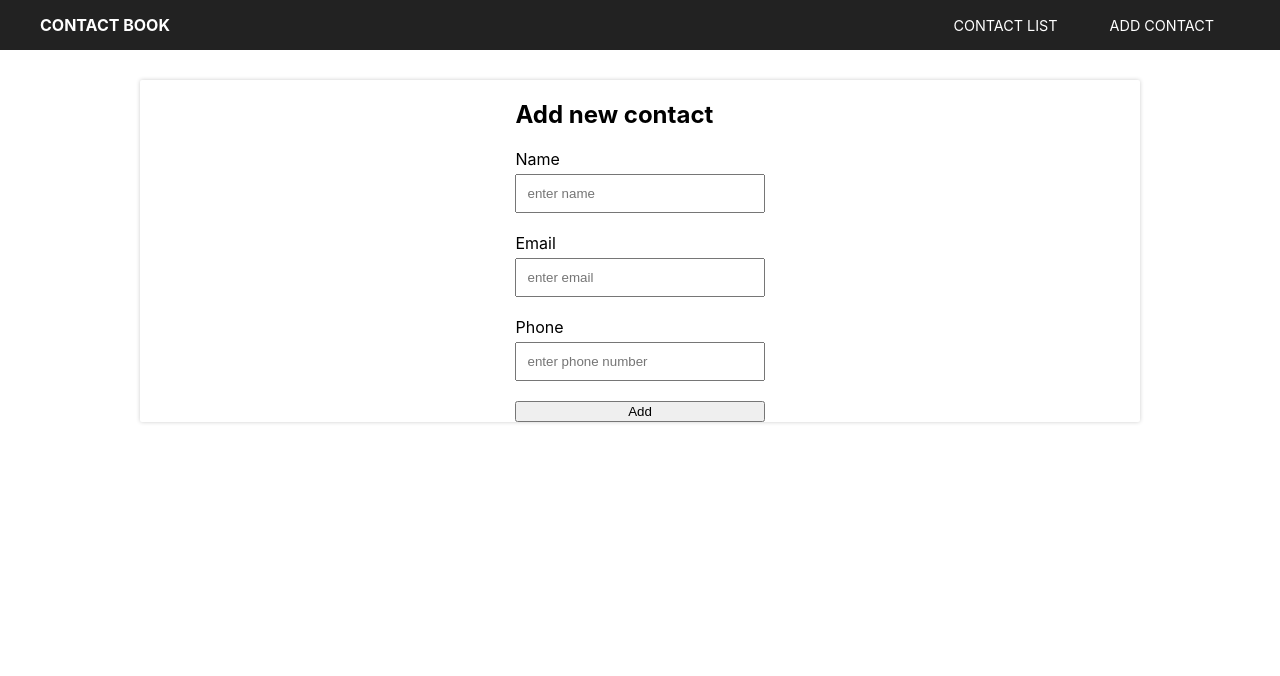
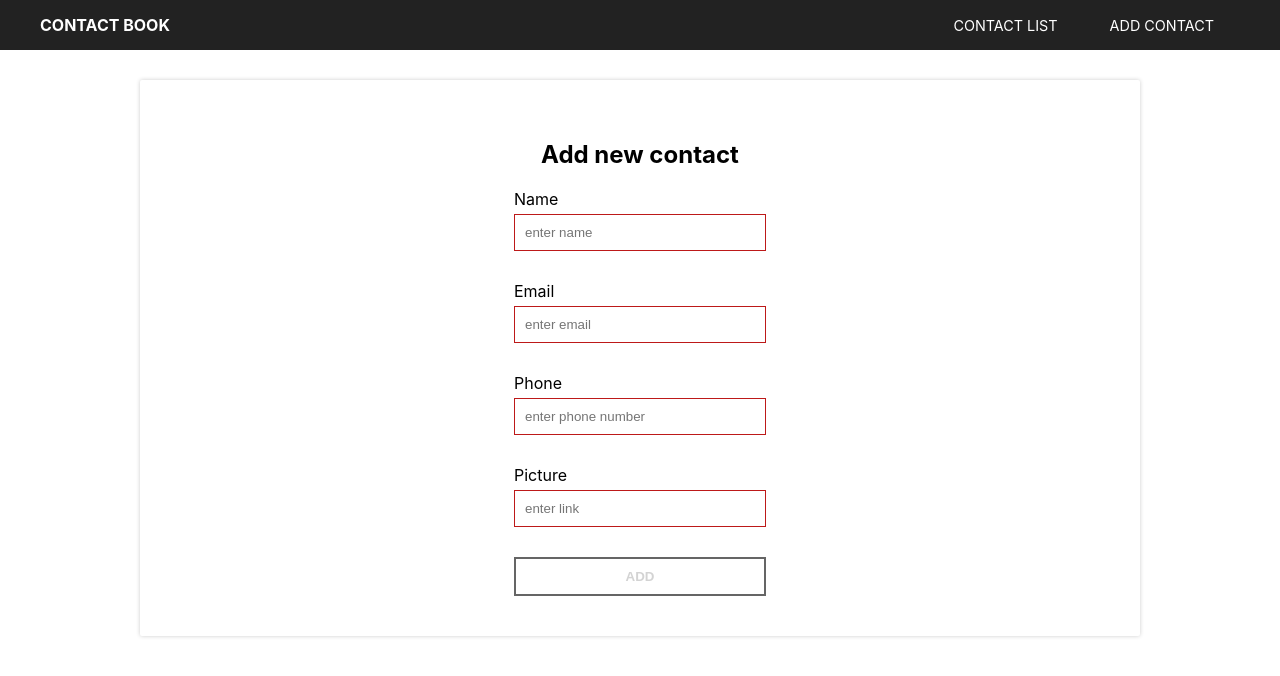
Before and after one commit to Nurjigit-Melis-uulu/contact-book, a React (Create React App) app: page /ContactAdd in a window 1280 px wide. Shown: the top 676 px of the page. Built offline with nearby package versions, Linux system fonts and the light colour scheme.

Commit message:
add check for input

```diff
--- a/src/components/Controls/Form/Form.js
+++ /dev/null
@@ -1,25 +0,0 @@
-import React from "react";
-import classes from "./Form.module.css";
-
-function Form(props) {
-  return (
-    <div className={classes.Form}>
-      <h2>Add new contact</h2>
-      <label for="name">
-        Name
-        <input type="text" placeholder="enter name" name="name" />
-      </label>
-      <label for="email">
-        Email
-        <input type="text" placeholder="enter email" name="email" />
-      </label>
-      <label for="phone">
-        Phone
-        <input type="text" placeholder="enter phone number" name="phone" />
-      </label>
-      <button>Add</button>
-    </div>
-  );
-}
-
-export default Form;
--- a/src/components/Controls/Form/Form.module.css
+++ /dev/null
@@ -1,15 +0,0 @@
-.Form {
-  display: flex;
-  flex-flow: column;
-}
-
-.Form label {
-  width: 100%;
-}
-
-.Form input {
-  width: 100%;
-  padding: 10px;
-  margin: 5px 0 20px;
-  box-sizing: border-box;
-}
--- a/src/containers/ContactAdd/ContactAdd.js
+++ b/src/containers/ContactAdd/ContactAdd.js
@@ -1,13 +1,104 @@
 import React, { Component } from "react";
 import classes from "./ContactAdd.module.css";
-import Form from "../../components/Controls/Form/Form";
 
 class ContactAdd extends Component {
-  state = {};
+  state = {
+    nameCorrect: false,
+    emailCorrect: false,
+    phoneCorrect: false,
+    pictureCorrect: false
+  };
+
+  nameCorrect = event => {
+    if (event.target.value > 0) {
+      this.setState({ nameCorrect: true });
+    } else {
+      this.setState({ nameCorrect: false });
+    }
+  };
+
+  emailCorrect = event => {
+    if (event.target.value > 0) {
+      this.setState({ emailCorrect: true });
+    } else {
+      this.setState({ emailCorrect: false });
+    }
+  };
+
+  phoneCorrect = event => {
+    if (event.target.value > 0) {
+      this.setState({ phoneCorrect: true });
+    } else {
+      this.setState({ phoneCorrect: false });
+    }
+  };
+
+  pictureCorrect = event => {
+    if (event.target.value > 0) {
+      this.setState({ pictureCorrect: true });
+    } else {
+      this.setState({ pictureCorrect: false });
+    }
+  };
+
   render() {
+    let disabled = false;
+    if (
+      this.state.nameCorrect &&
+      this.state.emailCorrect &&
+      this.state.phoneCorrect &&
+      this.state.pictureCorrect
+    ) {
+      disabled = false;
+    } else {
+      disabled = true;
+    }
     return (
       <div className={classes.ContactAdd}>
-        <Form />
+        <div className={classes.form}>
+          <h2>Add new contact</h2>
+          <label htmlFor="name">
+            Name
+            <input
+              onChange={this.nameCorrect}
+              type="text"
+              placeholder="enter name"
+              name="name"
+              required
+            />
+          </label>
+          <label htmlFor="email">
+            Email
+            <input
+              onChange={this.emailCorrect}
+              type="text"
+              placeholder="enter email"
+              name="email"
+              required
+            />
+          </label>
+          <label htmlFor="phone">
+            Phone
+            <input
+              onChange={this.phoneCorrect}
+              type="text"
+              placeholder="enter phone number"
+              name="phone"
+              required
+            />
+          </label>
+          <label htmlFor="picture">
+            Picture
+            <input
+              onChange={this.pictureCorrect}
+              type="text"
+              placeholder="enter link"
+              name="picture"
+              required
+            />
+          </label>
+          <button disabled={disabled}>Add</button>
+        </div>
       </div>
     );
   }
--- a/src/containers/ContactAdd/ContactAdd.module.css
+++ b/src/containers/ContactAdd/ContactAdd.module.css
@@ -8,3 +8,41 @@
   align-items: center;
   margin: 30px auto;
 }
+
+.form {
+  display: flex;
+  flex-flow: column;
+  margin: 40px 0;
+}
+
+h2 {
+  text-align: center;
+}
+
+label {
+  width: 100%;
+  position: relative;
+}
+
+input {
+  width: 100%;
+  padding: 10px;
+  margin: 5px 0 30px;
+  box-sizing: border-box;
+}
+
+input:invalid {
+  border: 1px solid rgb(189, 25, 25);
+}
+
+button {
+  text-transform: uppercase;
+  font-weight: bold;
+  padding: 10px 20px;
+  border: 2px solid black;
+  background: white;
+}
+
+button:disabled {
+  opacity: .6;
+}
```
